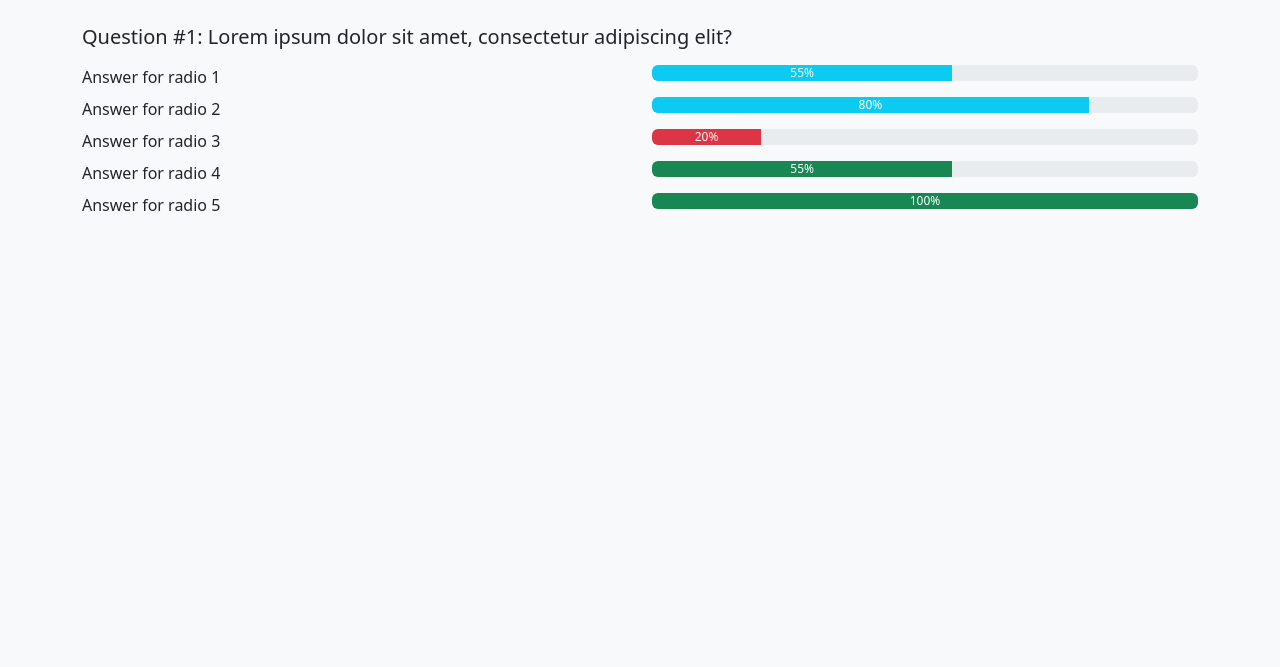
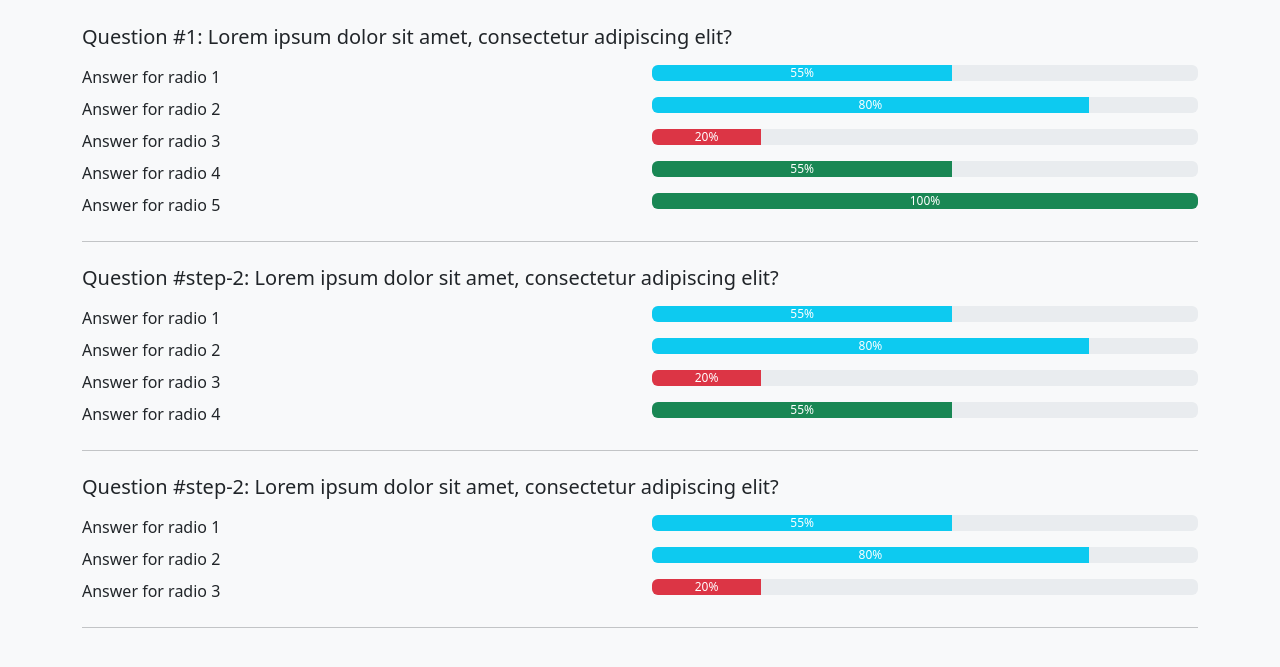
Before and after one commit to AliFarahmand1993/Survey_Form_With_Bootstrap, a plain HTML site: page result.html in a window 1280 px wide. Shown: the part 207-874 px from the top of the page. Before the commit the page ends 800 px from the top, so only its background shows below. Drawn offline with nearby package versions, Linux system fonts and the light colour scheme.

Commit message:
feat q2 answer & q3 answer
feat q2 answer & q3 answer  to section 1 result.html

```diff
--- a/result.html
+++ b/result.html
@@ -39,8 +39,8 @@
     <!-- header end -->
     <!-- main start -->
     <main class="container">
-        <!-- Answer Question 1 -->
         <section class="mt-5">
+            <!-- Answer one -->
             <h3 class="h5 mb-3">Question #1: Lorem ipsum dolor sit amet, consectetur adipiscing elit?</h3>
             <!-- progress bar 1 -->
             <div class="row mb-2">
@@ -102,6 +102,97 @@
                     </div>
                 </div>
             </div>
+            <hr class="my-4">
+            <!-- Answer two -->
+            <h3 class="h5 mb-3">Question #step-2: Lorem ipsum dolor sit amet, consectetur adipiscing elit?</h3>
+            <!-- progress bar 1 -->
+            <div class="row mb-2">
+                <div class="col-md-6">
+                    <p class="mb-0">Answer for radio 1</p>
+                </div>
+                <div class="col-md-6">
+                    <div class="progress">
+                        <div class="progress-bar bg-info progWidth-55" role="progressbar" aria-valuenow="55"
+                            aria-valuemin="0" aria-valuemax="100">55%</div>
+                    </div>
+                </div>
+            </div>
+            <!-- progress bar 2 -->
+            <div class="row mb-2">
+                <div class="col-md-6">
+                    <p class="mb-0">Answer for radio 2</p>
+                </div>
+                <div class="col-md-6">
+                    <div class="progress">
+                        <div class="progress-bar bg-info progWidth-80" role="progressbar" aria-valuenow="80"
+                            aria-valuemin="0" aria-valuemax="100">80%</div>
+                    </div>
+                </div>
+            </div>
+            <!-- progress bar 3 -->
+            <div class="row mb-2">
+                <div class="col-md-6">
+                    <p class="mb-0">Answer for radio 3</p>
+                </div>
+                <div class="col-md-6">
+                    <div class="progress">
+                        <div class="progress-bar bg-danger progWidth-20" role="progressbar" aria-valuenow="20"
+                            aria-valuemin="0" aria-valuemax="100">20%</div>
+                    </div>
+                </div>
+            </div>
+            <!-- progress bar 4 -->
+            <div class="row mb-2">
+                <div class="col-md-6">
+                    <p class="mb-0">Answer for radio 4</p>
+                </div>
+                <div class="col-md-6">
+                    <div class="progress">
+                        <div class="progress-bar bg-success progWidth-55" role="progressbar" aria-valuenow="55"
+                            aria-valuemin="0" aria-valuemax="100">55%</div>
+                    </div>
+                </div>
+            </div>
+            <hr class="my-4">
+            <!-- Answer Three-->
+            <h3 class="h5 mb-3">Question #step-2: Lorem ipsum dolor sit amet, consectetur adipiscing elit?</h3>
+            <!-- progress bar 1 -->
+            <div class="row mb-2">
+                <div class="col-md-6">
+                    <p class="mb-0">Answer for radio 1</p>
+                </div>
+                <div class="col-md-6">
+                    <div class="progress">
+                        <div class="progress-bar bg-info progWidth-55" role="progressbar" aria-valuenow="55"
+                            aria-valuemin="0" aria-valuemax="100">55%</div>
+                    </div>
+                </div>
+            </div>
+            <!-- progress bar 2 -->
+            <div class="row mb-2">
+                <div class="col-md-6">
+                    <p class="mb-0">Answer for radio 2</p>
+                </div>
+                <div class="col-md-6">
+                    <div class="progress">
+                        <div class="progress-bar bg-info progWidth-80" role="progressbar" aria-valuenow="80"
+                            aria-valuemin="0" aria-valuemax="100">80%</div>
+                    </div>
+                </div>
+            </div>
+            <!-- progress bar 3 -->
+            <div class="row mb-2">
+                <div class="col-md-6">
+                    <p class="mb-0">Answer for radio 3</p>
+                </div>
+                <div class="col-md-6">
+                    <div class="progress">
+                        <div class="progress-bar bg-danger progWidth-20" role="progressbar" aria-valuenow="20"
+                            aria-valuemin="0" aria-valuemax="100">20%</div>
+                    </div>
+                </div>
+            </div>
+            <hr class="my-4">
         </section>
     </main>
     <!-- main end-->
```
Lines whose indentation alone changed are shown as unchanged.
